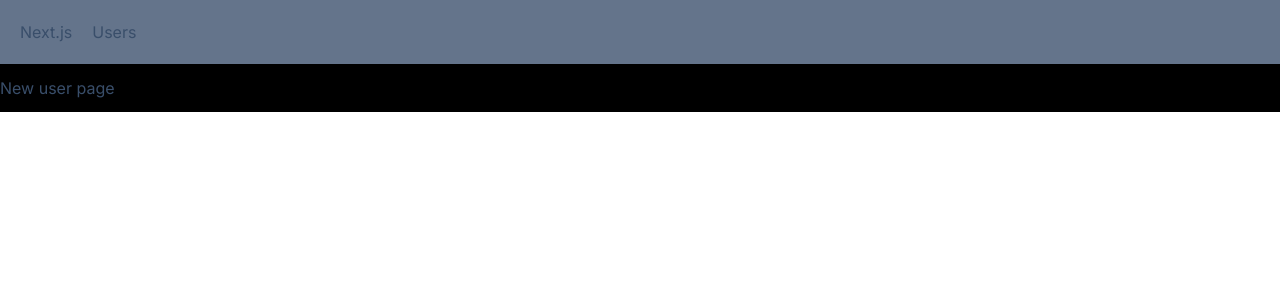
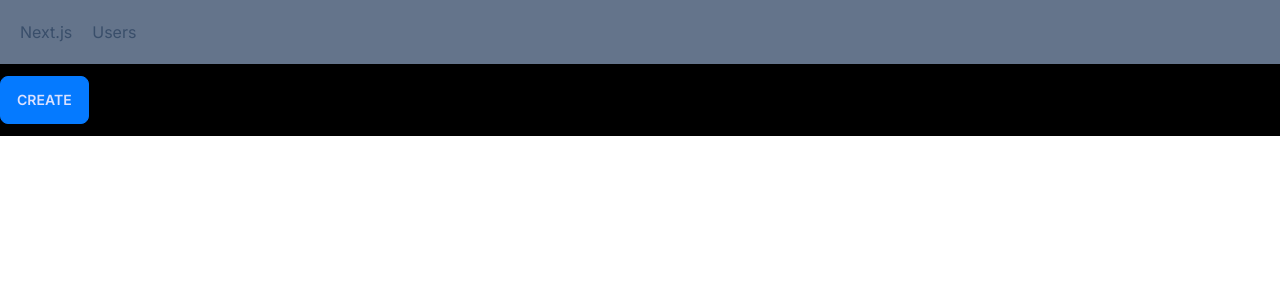
Before and after one commit to Faysel-Abdella/Next.js-Full-Stack-Web-Project, a Next.js app: page /users/new in a window 1280 px wide. Shown: the top 300 px of the page. Built offline with nearby package versions, Linux system fonts and the light colour scheme.

Commit message:
programmatic navigation is added

```diff
--- a/app/users/new/page.tsx
+++ b/app/users/new/page.tsx
@@ -1,11 +1,14 @@
+"use client"
 
+import { useRouter } from "next/navigation";
 
-const page = () => {
+const NewUserPage = () => {
+const router = useRouter();
   return (
-    <div>
-        New user page
-    </div>
+    <button className="btn btn-primary"
+    onClick={() => router.push('/users') }
+    >Create</button>
   )
 }
 
-export default page
+export default NewUserPage
--- a/app/users/page.tsx
+++ b/app/users/page.tsx
@@ -1,4 +1,6 @@
 import UserTable from "./UserTable"
+
+import Link from "next/link"
 
 
 interface Props {
@@ -14,6 +16,7 @@
   return (
     <>
       <h1>Users</h1>
+      <Link href='/users/new' className="btn">New user</Link>
       <UserTable sortOrder={sortOrder} />
     </>
   )
```
